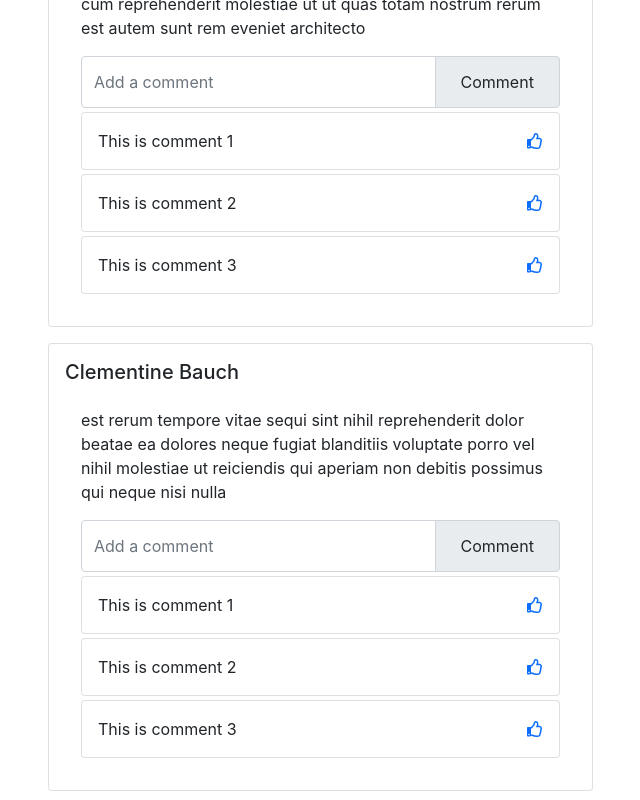
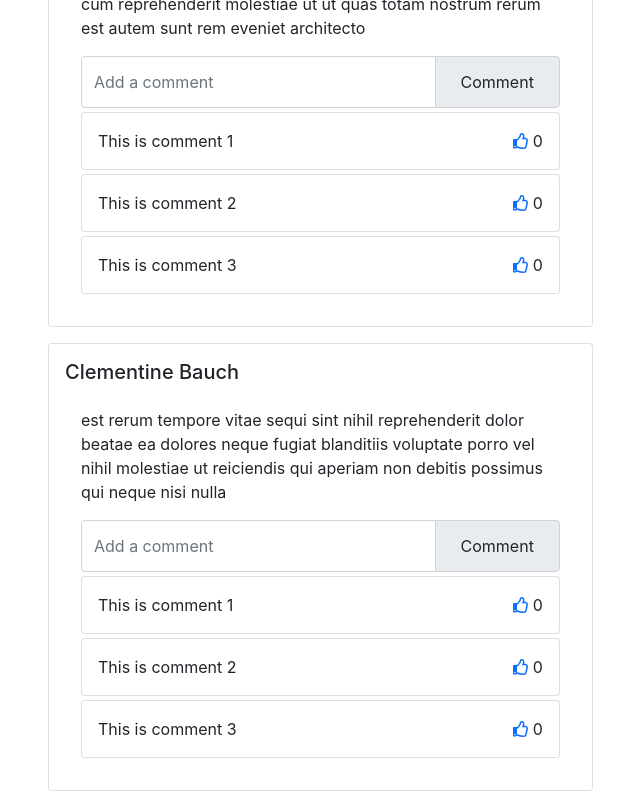
Before and after one commit to zankhanarana9/ricebook-web-app, a React (Create React App) app: page /main in a window 1280 px wide. Shown: the part 1020-1820 px from the top of the page, without its empty margins (316-956 px from the left). Built offline with nearby package versions, Linux system fonts and the light colour scheme.

Commit message:
Added state to add comments

```diff
--- a/public/index.html
+++ b/public/index.html
@@ -29,6 +29,9 @@
     <!-- Font Awesome (for icons) -->
     <script defer src="https://use.fontawesome.com/releases/v5.0.8/js/all.js"></script>
     <title>Ricebook</title>
+    <script>
+      FontAwesomeConfig = { autoReplaceSvg: 'nest' }
+    </script>
   </head>
   <body>
     <noscript>You need to enable JavaScript to run this app.</noscript>
--- a/src/components/main/Article.js
+++ b/src/components/main/Article.js
@@ -3,6 +3,38 @@ import Comment from './Comment';
 import ArticleService from '../../services/article-service';
 
 class Article extends React.Component {
+
+    constructor(props) {
+      super(props);
+      this.state ={
+        newComment: ""
+      }
+    }
+
+    handleChange = (event) => {
+      this.setState({
+        newComment: event.target.value
+      })
+    }
+
+    onCommentClick = () => {
+      if(this.state.newComment !== ""
+        && this.state.newComment !== undefined
+      ) {
+        let newComment ={
+            "postid": this.props.post.id,
+            "id" : (new Date()).getTime(),
+            "userid": 2,
+            "date": new Date(),
+            "body": this.state.newComment,
+            "likes": 0
+        }
+        this.props.addComment(this.props.post,newComment);
+        this.setState({
+          newComment: ""
+        });
+      }
+    }
 
     render() {
       return(
@@ -36,9 +68,13 @@ class Article extends React.Component {
                 {/* add comment button */}
                 <div className="input-group mt-1">
                   <input type="text" className="form-control"
-                    placeholder="Add a comment" />
+                    placeholder="Add a comment"
+                      value={this.state.newComment}
+                      onChange={this.handleChange}
+                    />
                   <span className="input-group-text">
-                    <button className="btn">
+                    <button className="btn"
+                    onClick={this.onCommentClick}>
                       Comment
                   </button>
                   </span>
@@ -51,6 +87,7 @@ class Article extends React.Component {
                     <Comment
                      key={comment.id}
                        comment = {comment}
+                       onLike = {this.props.onLike}
                      />
                   )
                 }
--- a/src/components/main/Comment.js
+++ b/src/components/main/Comment.js
@@ -1,17 +1,38 @@
 import React from 'react'
 
-const Comment = function({comment}) {
+class Comment extends React.Component {
+
+    constructor(props) {
+        super(props);
+        this.state = {
+            like: false
+        }
+    }
+
+    handleClick = () => {
+        this.props.onLike(this.props.comment,!this.state.like);
+        this.setState(prevState => ({
+            like: !prevState.like
+        }))
+        console.log(this.state.like);
+
+    }
+    render() {
         return (
-        <div className="card mt-1" key={comment.id}>
+            <div className="card mt-1" key={this.props.comment.id}>
                 <div className="card-body">
-            <span>{comment.body}
-                <a className="like" style={{float:"right"}}>
-                <i className="far fa-thumbs-up"></i>
+                <span>{this.props.comment.body}
+                    <span style={{float:"right"}}>
+                    <a className="like" onClick={this.handleClick} style={{marginRight:"4px"}}>
+                        <i className={this.state.like ? "fas fa-thumbs-up" : "far fa-thumbs-up"}></i>
                     </a>
+                    <span>{this.props.comment.likes}</span>
+                    </span>
                 </span>
                 </div>
             </div>
         )
     }
+}
 
 export default Comment;
--- a/src/components/main/main-content-component-js.js
+++ b/src/components/main/main-content-component-js.js
@@ -3,7 +3,7 @@ import Article from './Article';
 import HeadLine from './Headline';
 import Followers from './Followers';
 
-const MainContent = ({ContentReducer,updateFollowers, currentUser}) => {
+const MainContent = ({ContentReducer,updateFollowers, currentUser, addComment,likeComment}) => {
     return(
         <div className="row mt-2">
             <div className="col-md-3 d-none d-md-block  ms-3">
@@ -46,6 +46,8 @@ const MainContent = ({ContentReducer,updateFollowers, currentUser}) => {
                                 ContentReducer.posts.map(post =>
                                     <Article key = {post.id}
                                         post =  {post}
+                                        addComment = {addComment}
+                                        onLike={likeComment}
                                     />
                                 )
                             }
--- a/src/components/main/main-page-component-js.js
+++ b/src/components/main/main-page-component-js.js
@@ -29,6 +29,8 @@ class MainPage extends React.Component {
                         currentUser = {this.props.LoginReducer.currentUser}
                         ContentReducer = {this.props.ContentReducer}
                         updateFollowers={this.props.updateFollower}
+                        addComment = {this.props.addComment}
+                        likeComment={this.props.likeComment}
                     />
                     </div>
                 </div>
--- a/src/containers/main-page-container.js
+++ b/src/containers/main-page-container.js
@@ -45,6 +45,23 @@ const actionToPropertyMapper = dispatch => ({
             type:"ADD_NEW_POST",
             posts: ArticleService.getPosts()
         })
+    },
+
+    addComment: (post, newComment) => {
+        ArticleService.addComment(post,newComment);
+        dispatch({
+            type:"ADD_NEW_COMMENT",
+            posts: ArticleService.getPosts()
+        });
+    },
+
+    likeComment: (comment,like) => {
+        console.log("I am here");
+        ArticleService.likeComment(comment,like);
+        dispatch({
+            type: "LIKE_COMMENT",
+            posts: ArticleService.getPosts()
+        })
     }
 })
 
--- a/src/containers/ricebook.js
+++ b/src/containers/ricebook.js
@@ -1,5 +1,5 @@
 import React from 'react';
-import {BrowserRouter as Router, Route, Switch} from 'react-router-dom';
+import {BrowserRouter as Router, Route, Redirect} from 'react-router-dom';
 import Profile from '../components/profile/profile-component-js';
 import { Provider } from 'react-redux';
 import MainPageContainer from './main-page-container';
--- a/src/reducers/content-reducer.js
+++ b/src/reducers/content-reducer.js
@@ -25,6 +25,18 @@ const ContentReducer = function(state = initialState, action) {
                 ...state,
                 posts: action.posts
             }
+
+        case "ADD_NEW_COMMENT":
+            return {
+                ...state,
+                posts: action.posts
+            }
+
+        case "LIKE_COMMENT":
+            return {
+                ...state,
+                posts: action.posts
+            }
         default: return state;
     }
 }
--- a/src/services/article-service.js
+++ b/src/services/article-service.js
@@ -36,6 +36,20 @@ class ArticleService {
         //call the api that will add the new post
         posts.unshift(newPost);
     }
+
+    static addComment(post, newComment) {
+        post.comments.unshift(newComment);
+    }
+
+    static likeComment(comment,like) {
+        console.log(comment.likes);
+        if(like) {
+            comment.likes++;
+        }
+        else{
+            comment.likes--;
+        }
+    }
 }
 
 export default ArticleService;
```
Also changed, not shown: 1 other file (tests, documents, lock files or other folders). Lines whose indentation alone changed are shown as unchanged.
